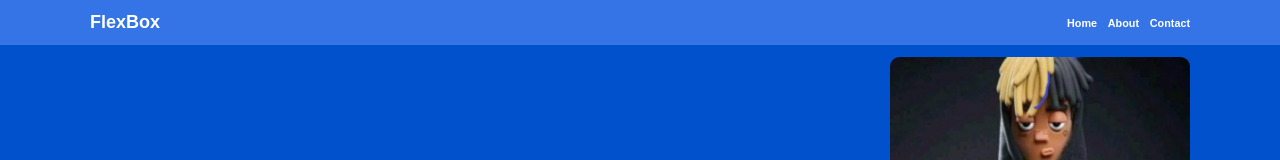
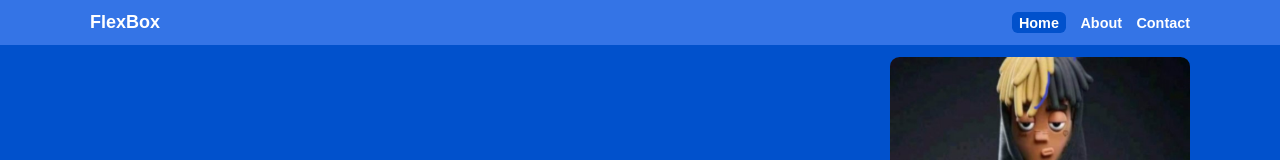
Before and after one commit to Udeme01/myFirstFlexboxProject, a plain HTML site: page index.html in a window 1280 px wide. In both pictures the pointer is over the link "Home". Shown: the top 160 px of the page. Drawn offline with Linux system fonts and the light colour scheme.

Commit message:
added hover effect to my css nav_bar

```diff
--- a/style.css
+++ b/style.css
@@ -23,15 +23,26 @@ p {
 
 .nav_ul {
     list-style-type: none;
-    font-size: .90em;
     display: flex;
 }
 
 .nav_ul a {
     text-decoration: none;
     color: #fff;
-    font-weight: bold;
+    font-weight: 600;
+    font-size: 1.2em;
     margin-left: 1em;
+}
+
+.nav_ul a:hover,
+.nav ul a:focus {
+    border: none;
+    border-radius: .40em;
+    outline: none;
+    background-color: #0151cc;
+    color: #fff;
+    padding: .20em .50em;
+
 }
 
 .img {
```
